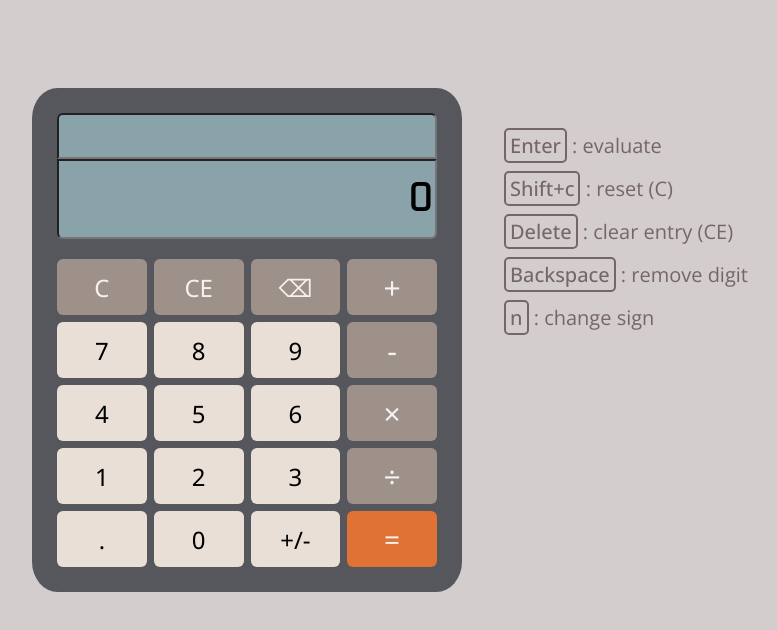
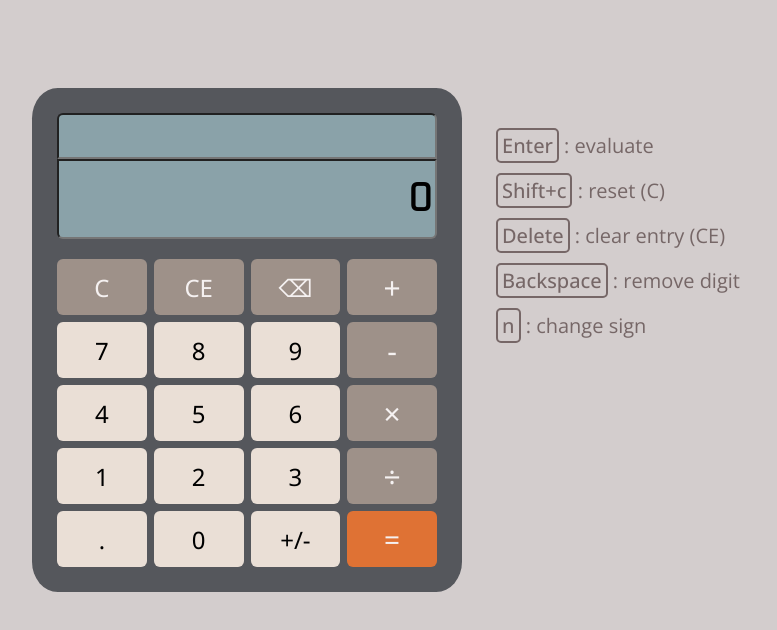
Before and after one commit to dot-dotdot/odin-calculator, a plain HTML site: page index.html in a window 1280 px wide. Shown: the whole page, without its empty margins (393-1170 px from the left). Drawn offline with nearby package versions, Linux system fonts and the light colour scheme.

Commit message:
Fix error handling in format()

```diff
--- a/script.js
+++ b/script.js
@@ -216,6 +216,7 @@ function setDisplay(display, term1, operator, term2) {
 
 function format(input) {
     if (input === 0) return "0";
+    if (input === null) return null;
 
     const number = Number(input);
     const numberAbs = Math.abs(number);
--- a/styles.css
+++ b/styles.css
@@ -120,7 +120,7 @@ ul {
 }
 
 li {
-    margin: 16px;
+    margin: 18px 8px;
 }
 
 .key {
```
